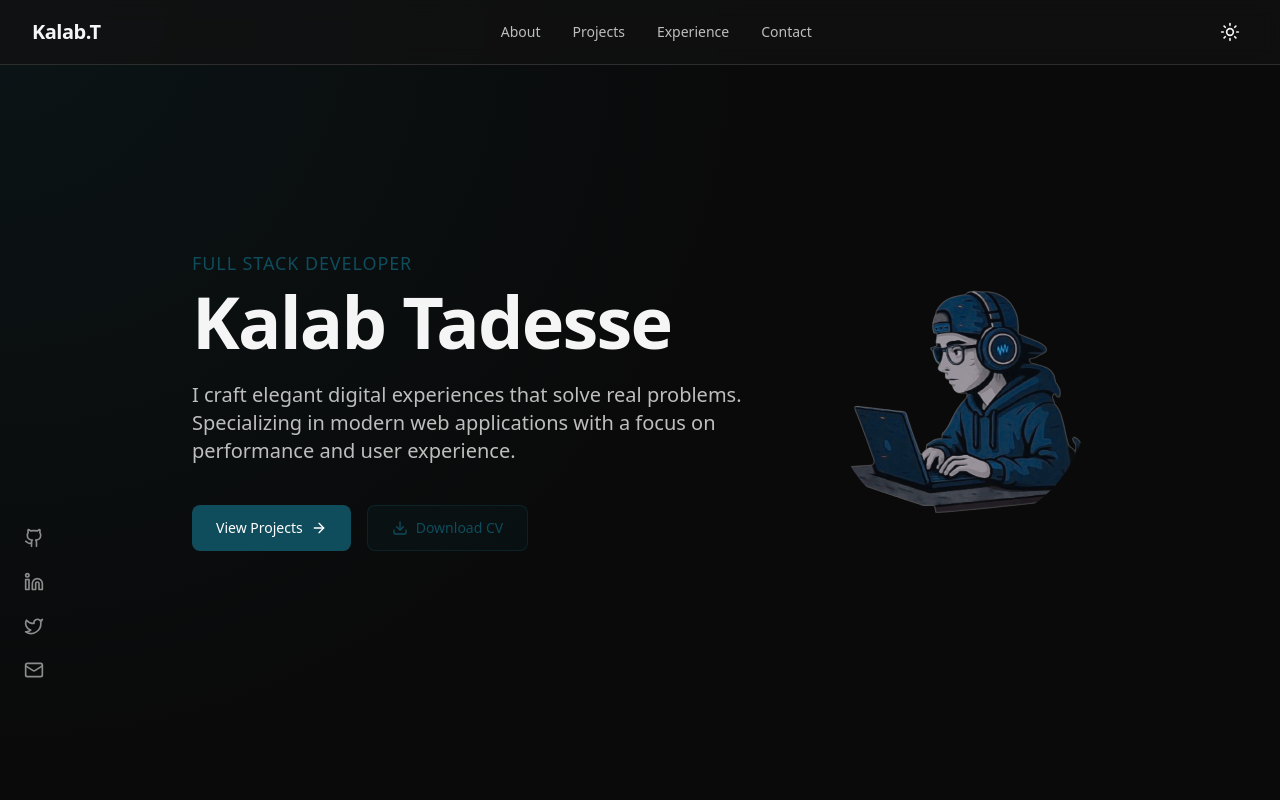
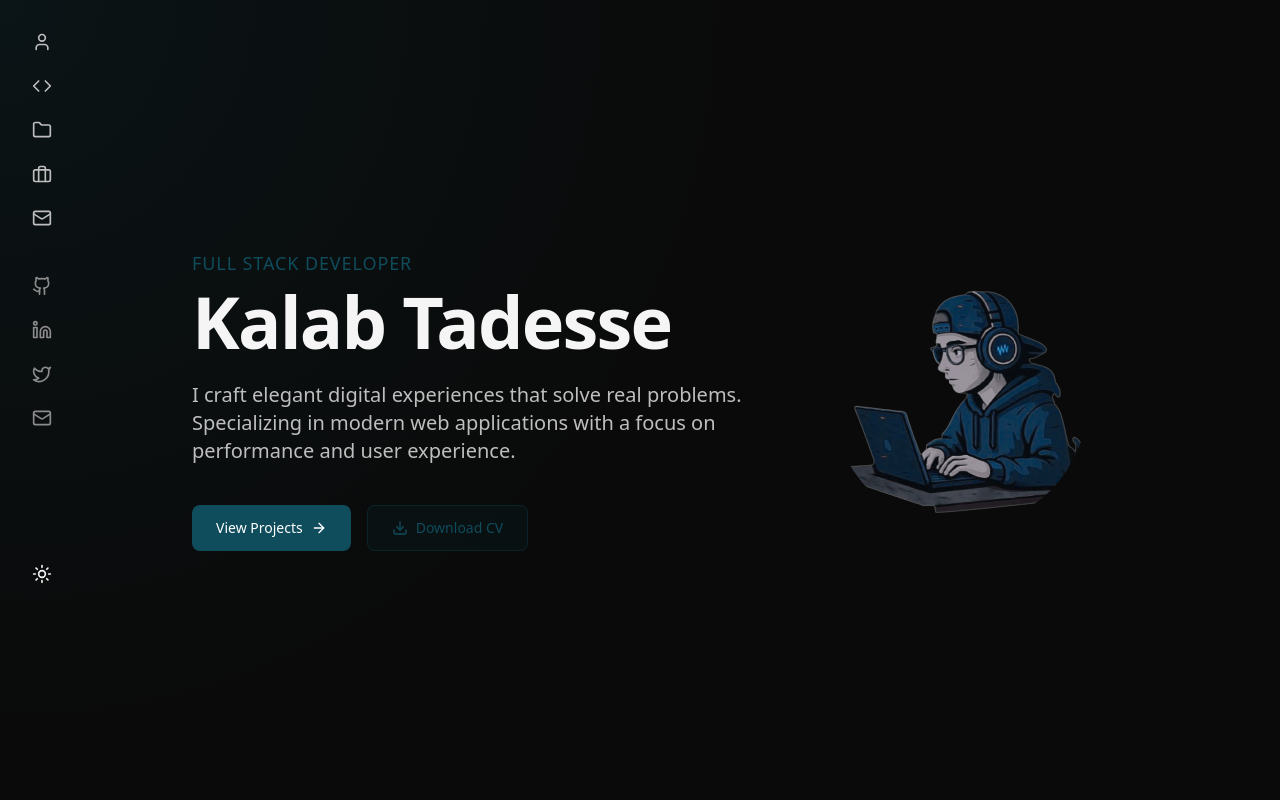
Before and after one commit to kallSTONE/kalab-tadesse, a React (Vite) app: page / in a window 1280 px wide. Shown: the top 800 px of the page. Built offline with nearby package versions, Linux system fonts and the light colour scheme.

Commit message:
header and sidebar fix

```diff
--- a/src/App.tsx
+++ b/src/App.tsx
@@ -1,5 +1,4 @@
 import Header from './components/layout/Header';
-import SocialBar from './components/layout/SocialBar';
 import Footer from './components/layout/Footer';
 import Hero from './components/sections/Hero';
 import About from './components/sections/About';
@@ -11,8 +10,8 @@ import Contact from './components/sections/Contact';
 function App() {
   return (
     <div className="min-h-screen">
+
       <Header />
-      <SocialBar />
 
       <main>
         <Hero />
--- a/src/components/layout/Header.tsx
+++ b/src/components/layout/Header.tsx
@@ -1,48 +1,58 @@
-import { Moon, Sun } from 'lucide-react';
+import { useState } from 'react';
+import { Moon, Sun, MenuIcon } from 'lucide-react';
 import { useTheme } from '../../hooks/useTheme';
+import SocialBar from './SocialBar';
 
 export default function Header() {
   const { theme, toggleTheme } = useTheme();
+  const [showSocialBar, setShowSocialBar] = useState(false);
+
+  const handleToggleSocialBar = () => {
+    setShowSocialBar((prev) => !prev);
+  };
 
   return (
-    <header className="fixed top-0 left-0 right-0 z-50 glass border-b border-border">
+    <>
+      <header className="fixed md:hidden top-0 left-0 right-0 z-50 glass border-b border-border">
         <div className="max-w-7xl mx-auto px-6 lg:px-8">
           <div className="flex items-center justify-between h-16">
-          <a
-            href="#home"
-            className="text-xl font-semibold tracking-tight hover:text-primary transition-colors"
+            {/* Hamburger toggle */}
+            <button
+              onClick={handleToggleSocialBar}
+              className="p-2 rounded-lg hover:bg-bg-tertiary transition-colors"
+              aria-label="Toggle sidebar"
             >
-            Kalab.T
-          </a>
+              <MenuIcon className="w-6 h-6" />
+            </button>
 
-          <nav className="hidden md:flex items-center gap-8">
-            <a href="#about" className="text-sm text-text-secondary hover:text-text-primary transition-colors">
-              About
-            </a>
-            <a href="#projects" className="text-sm text-text-secondary hover:text-text-primary transition-colors">
-              Projects
-            </a>
-            <a href="#experience" className="text-sm text-text-secondary hover:text-text-primary transition-colors">
-              Experience
-            </a>
-            <a href="#contact" className="text-sm text-text-secondary hover:text-text-primary transition-colors">
-              Contact
-            </a>
-          </nav>
-
+            {/* Theme toggle */}
             <button
               onClick={toggleTheme}
               className="p-2 rounded-lg hover:bg-bg-tertiary transition-colors"
               aria-label="Toggle theme"
             >
-            {theme === 'dark' ? (
-              <Sun className="w-5 h-5" />
-            ) : (
-              <Moon className="w-5 h-5" />
-            )}
+              {theme === 'dark' ? <Sun className="w-5 h-5" /> : <Moon className="w-5 h-5" />}
             </button>
           </div>
         </div>
       </header>
+
+      {/* Mobile SocialBar overlay */}
+      {showSocialBar && (
+        <div className="fixed inset-0 top-16 z-40 md:hidden bg-black/50 backdrop-blur-sm flex justify-start">
+          <SocialBar />
+          {/* Clicking outside can close the sidebar */}
+          <div
+            className="flex-1"
+            onClick={() => setShowSocialBar(false)}
+          ></div>
+        </div>
+      )}
+
+      <div className="hidden md:block">
+        <SocialBar />
+      </div>
+
+    </>
   );
 }
--- a/src/components/layout/SocialBar.tsx
+++ b/src/components/layout/SocialBar.tsx
@@ -1,44 +1,113 @@
-import { Github, Linkedin, Twitter, Mail } from 'lucide-react';
+import {
+  Github,
+  Linkedin,
+  Twitter,
+  Mail,
+  Moon,
+  Sun,
+  User,
+  Briefcase,
+  Code,
+  Folder,
+  Mail as ContactIcon,
+} from 'lucide-react';
 import { social } from '../../data/portfolio';
+import { useTheme } from '../../hooks/useTheme';
+import { useState } from 'react';
 
-export default function SocialBar() {
+export default function IconSidebar() {
+  const { theme, toggleTheme } = useTheme();
+  const [hovered, setHovered] = useState<string | null>(null);
+
+  const navItems = [
+    { label: 'About', icon: <User className="w-5 h-5" />, href: '#about' },
+    { label: 'Skills', icon: <Code className="w-5 h-5" />, href: '#skills' },
+    { label: 'Projects', icon: <Folder className="w-5 h-5" />, href: '#projects' },
+    { label: 'Experience', icon: <Briefcase className="w-5 h-5" />, href: '#experience' },
+    { label: 'Contact', icon: <ContactIcon className="w-5 h-5" />, href: '#contact' },
+  ];
+
+  const socialItems = [
+    { label: 'GitHub', icon: <Github className="w-5 h-5" />, href: social.github },
+    { label: 'LinkedIn', icon: <Linkedin className="w-5 h-5" />, href: social.linkedin },
+    { label: 'Twitter', icon: <Twitter className="w-5 h-5" />, href: social.twitter },
+    { label: 'Email', icon: <Mail className="w-5 h-5" />, href: `mailto:${social.email}` },
+  ];
+
   return (
-    <div className="fixed right-6 md:left-6 md:right-auto bottom-0 z-40 flex flex-col items-center gap-6">
+    <aside className="fixed left-6 bottom-0 top-0 z-40 flex-col items-center justify-between py-8 h-full">
+      {/* Top Nav Icons */}
+      <div className="flex flex-col items-center gap-6 relative mb-12">
+        {navItems.map((item) => (
+          <div
+            key={item.label}
+            className="relative flex items-center"
+            onMouseEnter={() => setHovered(item.label)}
+            onMouseLeave={() => setHovered(null)}
+          >
             <a
-        href={social.github}
+              href={item.href}
+              className="text-text-secondary hover:text-text-primary transition-colors"
+              aria-label={item.label}
+            >
+              {item.icon}
+            </a>
+            {hovered === item.label && (
+              <span className="absolute left-8 bg-bg-primary text-text-primary text-xs px-2 py-1 rounded shadow-lg whitespace-nowrap">
+                {item.label}
+              </span>
+            )}
+          </div>
+        ))}
+      </div>
+
+      {/* Bottom Social Icons + Theme */}
+      <div className="flex flex-col items-center gap-6 relative">
+        {socialItems.map((item) => (
+          <div
+            key={item.label}
+            className="relative flex items-center"
+            onMouseEnter={() => setHovered(item.label)}
+            onMouseLeave={() => setHovered(null)}
+          >
+            <a
+              href={item.href}
               target="_blank"
               rel="noopener noreferrer"
               className="text-text-tertiary hover:text-primary transition-colors"
-        aria-label="GitHub"
+              aria-label={item.label}
             >
-        <Github className="w-5 h-5" />
+              {item.icon}
             </a>
-      <a
-        href={social.linkedin}
-        target="_blank"
-        rel="noopener noreferrer"
-        className="text-text-tertiary hover:text-primary transition-colors"
-        aria-label="LinkedIn"
+            {hovered === item.label && (
+              <span className="absolute left-8 bg-bg-primary text-text-primary text-xs px-2 py-1 rounded shadow-lg whitespace-nowrap">
+                {item.label}
+              </span>
+            )}
+          </div>
+        ))}
+
+        <div className="w-px h-20 bg-border" />
+
+        <div
+          className="relative flex items-center"
+          onMouseEnter={() => setHovered('Toggle Theme')}
+          onMouseLeave={() => setHovered(null)}
         >
-        <Linkedin className="w-5 h-5" />
-      </a>
-      <a
-        href={social.twitter}
-        target="_blank"
-        rel="noopener noreferrer"
-        className="text-text-tertiary hover:text-primary transition-colors"
-        aria-label="Twitter"
+          <button
+            onClick={toggleTheme}
+            className="p-2 rounded-lg hover:bg-bg-tertiary transition-colors"
+            aria-label="Toggle theme"
           >
-        <Twitter className="w-5 h-5" />
-      </a>
-      <a
-        href={`mailto:${social.email}`}
-        className="text-text-tertiary hover:text-primary transition-colors"
-        aria-label="Email"
-      >
-        <Mail className="w-5 h-5" />
-      </a>
-      <div className="w-px h-24 bg-border"></div>
+            {theme === 'dark' ? <Sun className="w-5 h-5" /> : <Moon className="w-5 h-5" />}
+          </button>
+          {hovered === 'Toggle Theme' && (
+            <span className="absolute left-8 bg-bg-primary text-text-primary text-xs px-2 py-1 rounded shadow-lg whitespace-nowrap">
+              Toggle Theme
+            </span>
+          )}
         </div>
+      </div>
+    </aside>
   );
 }
```
Lines whose indentation alone changed are shown as unchanged.
